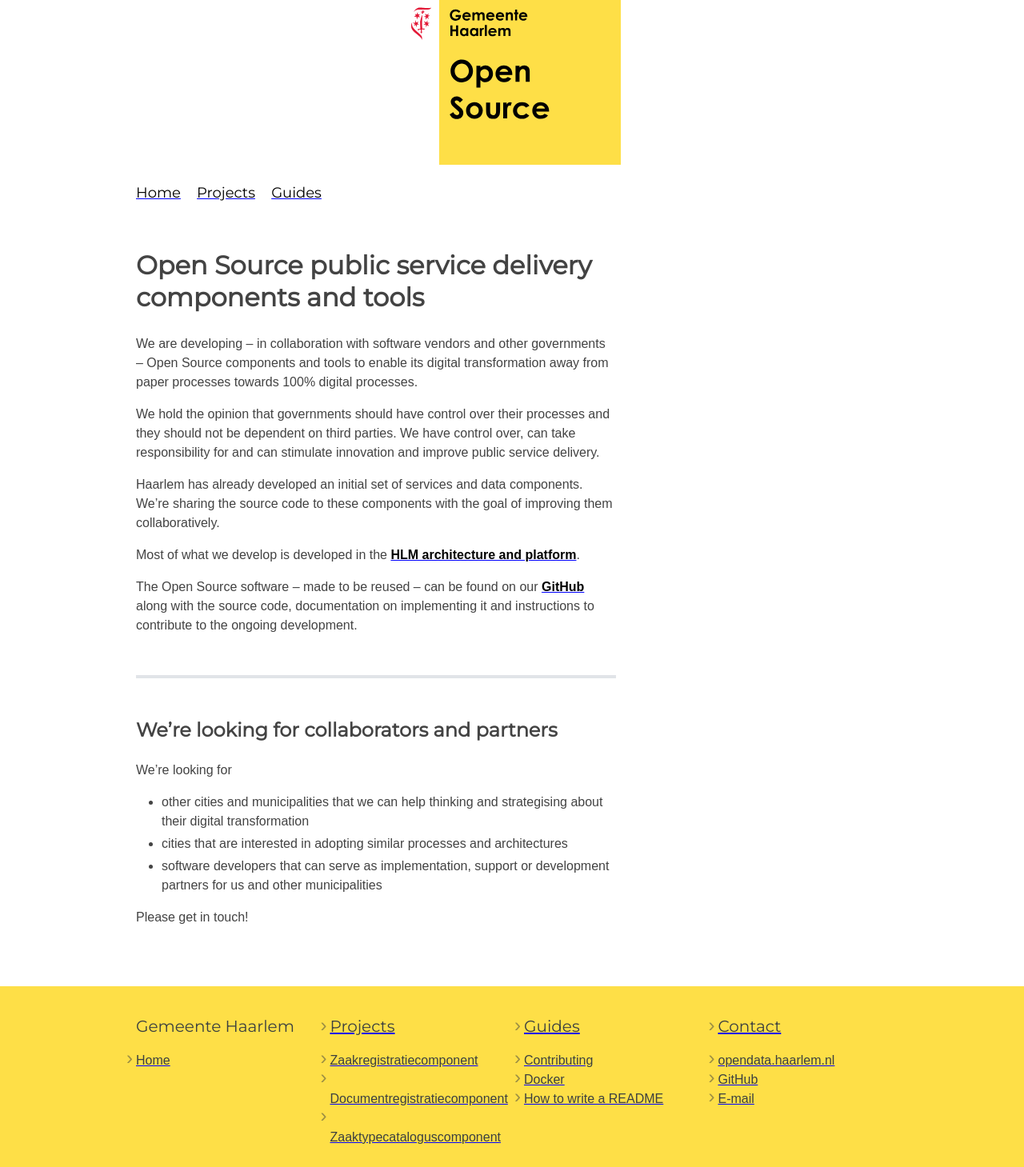
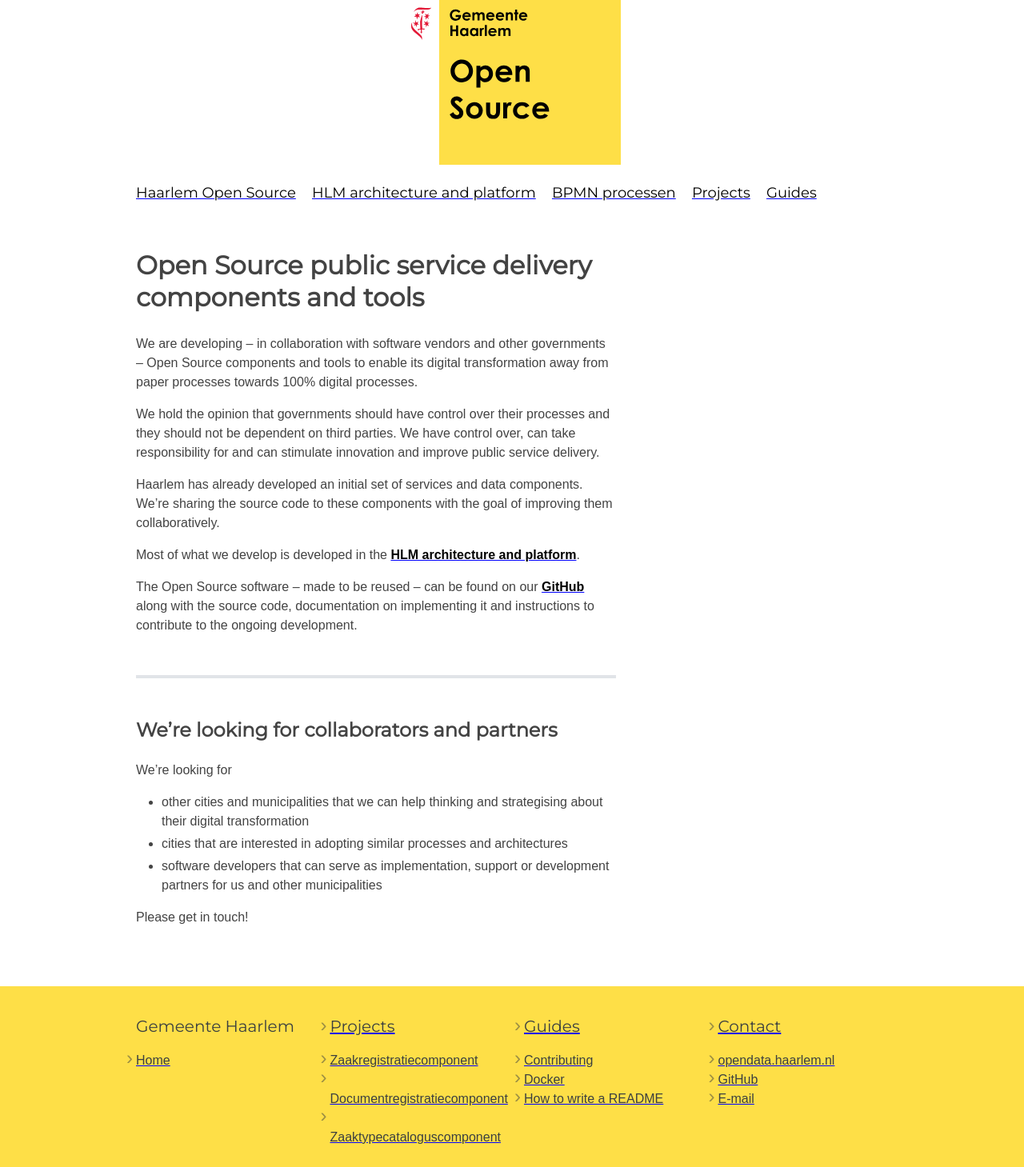
Before and after one commit to Haarlem/haarlem.github.io, a Jekyll site: the page built from index.md, in a window 1280 px wide. Shown: the whole page at 80% size. Built offline with Jekyll 4.4.1, drawn with Linux system fonts in a browser that asks for light colours; our own code applies the rules of GitHub Pages for plain Markdown files.

Commit message:
Add general navigation

```diff
--- a/_layouts/wrapper.html
+++ b/_layouts/wrapper.html
@@ -25,7 +25,13 @@
   <nav>
     <ul>
       <li>
-        <a href="{{ site.baseurl }}/">Home</a>
+        <a href="{{ site.baseurl }}/">Haarlem Open Source</a>
+      </li>
+      <li>
+        <a href="{{ site.baseurl }}/hlm/">HLM architecture and platform</a>
+      </li>
+      <li>
+        <a href="https://haarlem.github.io/bpmn-processen">BPMN processen</a>
       </li>
       <li>
         <a href="{{ site.baseurl }}/projects/">Projects</a>
```
